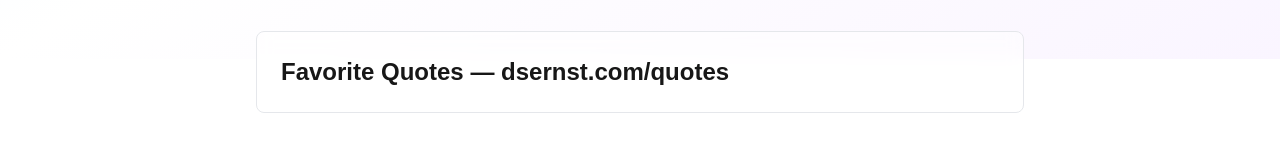
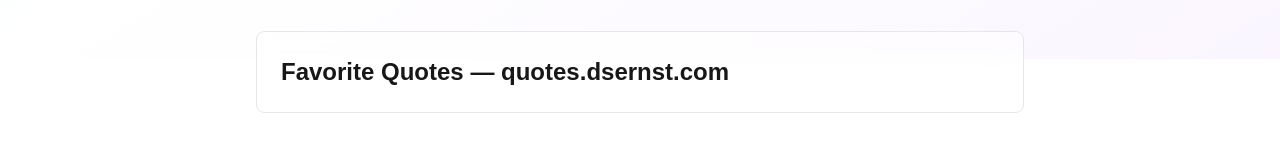
Before and after one commit to dsernst/dsernst.com-2025, a Next.js app: page /portfolio in a window 1280 px wide. Shown: the part 741-884 px from the top of the page. Built offline with nearby package versions, Linux system fonts and the light colour scheme.

Commit message:
Update url for quotes.dsernst.com

```diff
--- a/app/portfolio/projects.js
+++ b/app/portfolio/projects.js
@@ -3,7 +3,7 @@ Fast private verifiable voting — SIV.org
 Fair Deals Tool — deal.dsernst.com
 S.N. Goenka Meditation Timer — GoenkaTimer
 Fair Bet Calculator — bet.dsernst.com
-Favorite Quotes — dsernst.com/quotes
+Favorite Quotes — quotes.dsernst.com
 Verifiable Private Overrides — siv.org/overrides
 Peer-to-peer democratic representation — demo.liquid.us
 Liquid.us Blog — blog.liquid.us
```
